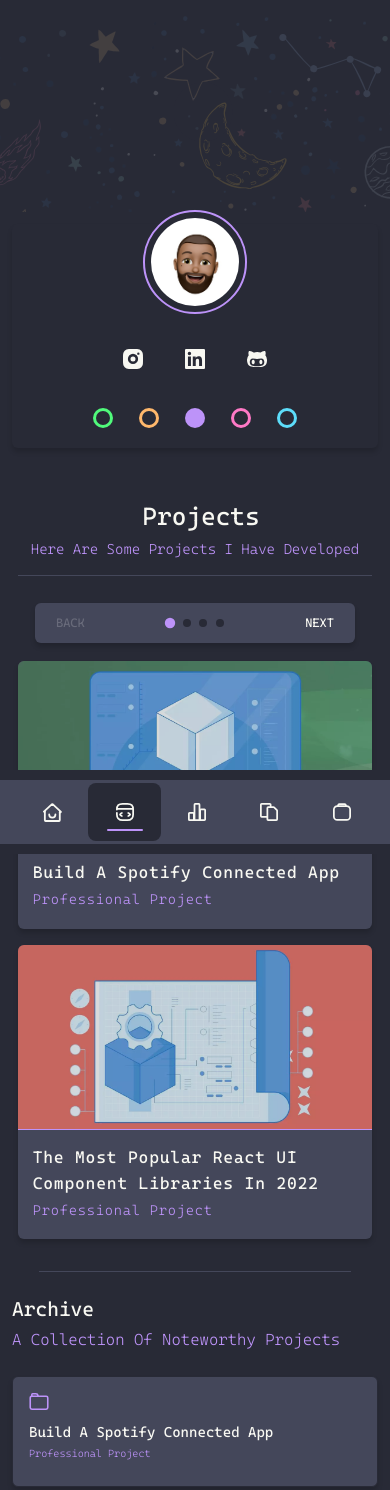
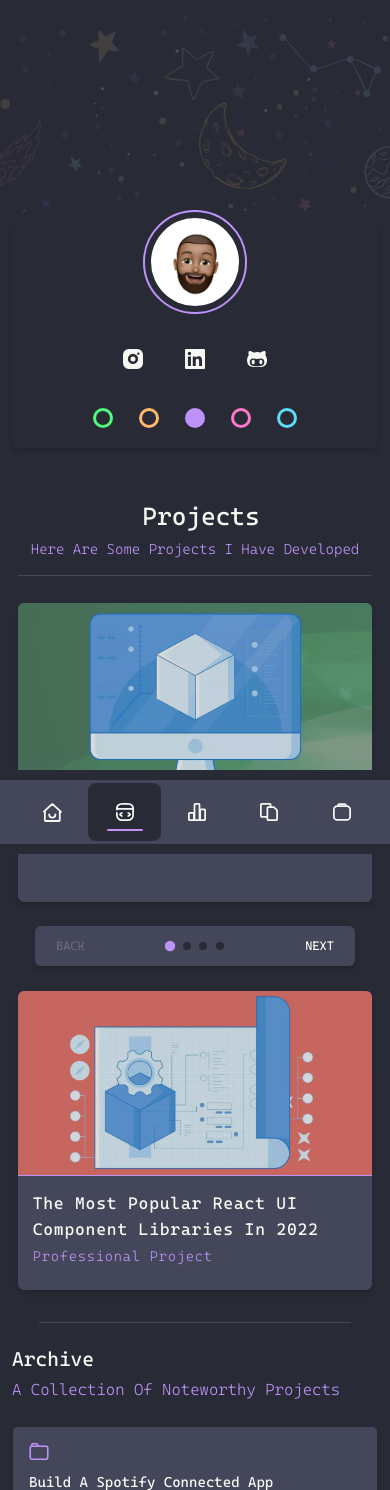
Before and after one commit to F-Treasure1990/OriginalPortfolio, a Next.js app: page /projects in a window 390 px wide. Shown: the top 1490 px of the page. Built offline with nearby package versions, Linux system fonts and the light colour scheme; no server answers.

Commit message:
fix: 🐛 [ # Project Card Section ]
fixed the constand movement of the project cards when clicking menu

```diff
--- a/Components/Projects/Project_Card/Project_CardMain/Project_Main.jsx
+++ b/Components/Projects/Project_Card/Project_CardMain/Project_Main.jsx
@@ -3,8 +3,7 @@ import {
   Project_DescriptionContainer,
   Project_CardMainContainer,
   Project_CardSubTitle,
-  Project_CardTitle,
-  Project_ViewProjectBtn
+  Project_CardTitle
 } from "./Project_MainStyles";
 
 const Project_Main = ({ card }) => {
--- a/Components/Projects/Project_Card/Project_CardMain/Project_MainStyles.jsx
+++ b/Components/Projects/Project_Card/Project_CardMain/Project_MainStyles.jsx
@@ -10,6 +10,7 @@ export const Project_CardMainContainer = styled.section`
 
 export const Project_CardTitle = styled(Text)`
   text-transform: capitalize;
+
   font-size: clamp(1rem, 0.79rem + 1.05vw, 1.25rem);
   letter-spacing: 0.8px;
   line-height: 26px;
--- a/Components/Projects/Project_Card/Project_CardStyles.jsx
+++ b/Components/Projects/Project_Card/Project_CardStyles.jsx
@@ -11,4 +11,13 @@ export const Project_CardContainer = styled(Box)`
   &:hover .Project_CardImg {
     transform: scale(1.2);
   }
+  ${({ theme }) => theme?.mediaQ.customDown(662)} {
+    min-height: 400px;
+  }
+  ${({ theme }) => theme?.mediaQ.customDown(662)} {
+    min-height: 410px;
+  }
+  ${({ theme }) => theme?.mediaQ.customDown(450)} {
+    min-height: 299px;
+  }
 `;
--- a/Components/Projects/Project_Nav/Project_NavStyles.jsx
+++ b/Components/Projects/Project_Nav/Project_NavStyles.jsx
@@ -3,13 +3,17 @@ import { FlexCenter } from "/styles/GlobalStyles";
 import { Box, Text } from "/styles/GlobalStyles.jsx";
 
 export const Project_NavContainer = styled(Box)`
+  grid-column: 1/-1;
   display: flex;
   justify-content: space-between;
   align-items: center;
-  margin: 0 auto clamp(1rem, 0.58rem + 2.11vw, 2rem) auto;
+  margin: 8px auto;
 
   padding: 0 clamp(0.75rem, 0.4rem + 1.76vw, 1.5rem);
   width: clamp(18.75rem, 12.87rem + 29.41vw, 31.25rem);
+  ${({ theme }) => theme?.mediaQ.customDown(662)} {
+    grid-row: 2/3;
+  }
   & svg {
     ${({ theme }) => theme?.mediaQ.customDown(450)} {
       display: none;
--- a/Components/Projects/Projects.jsx
+++ b/Components/Projects/Projects.jsx
@@ -15,10 +15,10 @@ const ProjectsSection = () => {
         <Section_Title color="textFocused">Projects</Section_Title>
         <Section_SubTitle color="accent">here are some projects I have developed</Section_SubTitle>
         <Section_Divider />
-        <Project_Nav filteredArray={filteredArray} />
         <Projects_CardsContainer>
           <Project_Card card={cards[isActive === 0 ? 0 : isActive + isActive]} />
           <Project_Card card={cards[isActive === 0 ? 0 + 1 : isActive + (isActive + 1)]} />
+          <Project_Nav filteredArray={filteredArray} />
         </Projects_CardsContainer>
       </Projects_Container>
     </>
--- a/Components/Projects/ProjectsStyles.jsx
+++ b/Components/Projects/ProjectsStyles.jsx
@@ -15,6 +15,7 @@ export const Projects_Container = styled.section`
 export const Projects_CardsContainer = styled.section`
   display: grid;
   grid-template-columns: repeat(2, 1fr);
+
   gap: clamp(1rem, 0.88rem + 0.59vw, 1.25rem);
 
   ${({ theme }) => theme?.mediaQ.customDown(700)} {
--- a/pages/_app.js
+++ b/pages/_app.js
@@ -37,7 +37,6 @@ function Content({ Component, pageProps, router }) {
           <QueryClientProvider client={queryClient}>
             <QuoteSection />
           </QueryClientProvider>
-
           <AnimatePresence exitBeforeEnter>
             <motion.div key={router.route} initial={{ opacity: 0 }} animate={{ opacity: 1 }}>
               <Component {...pageProps} />
```
